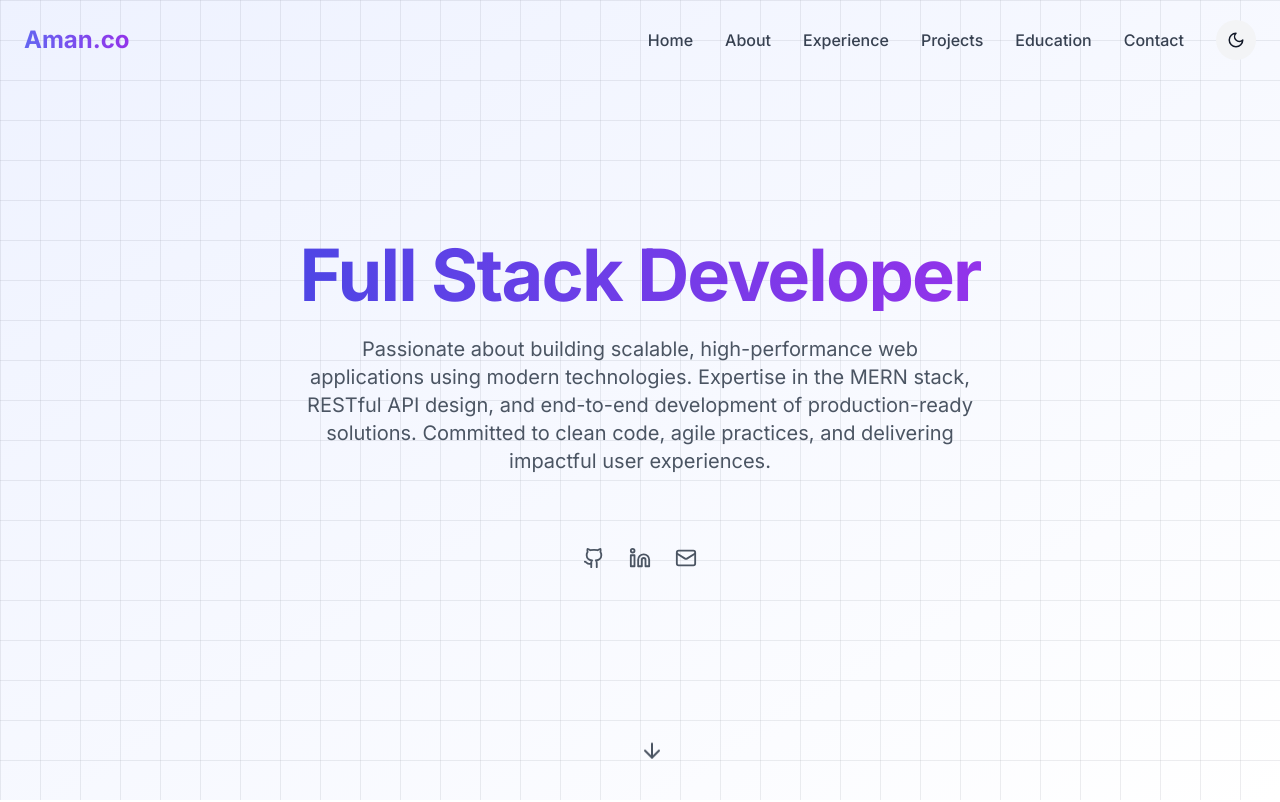
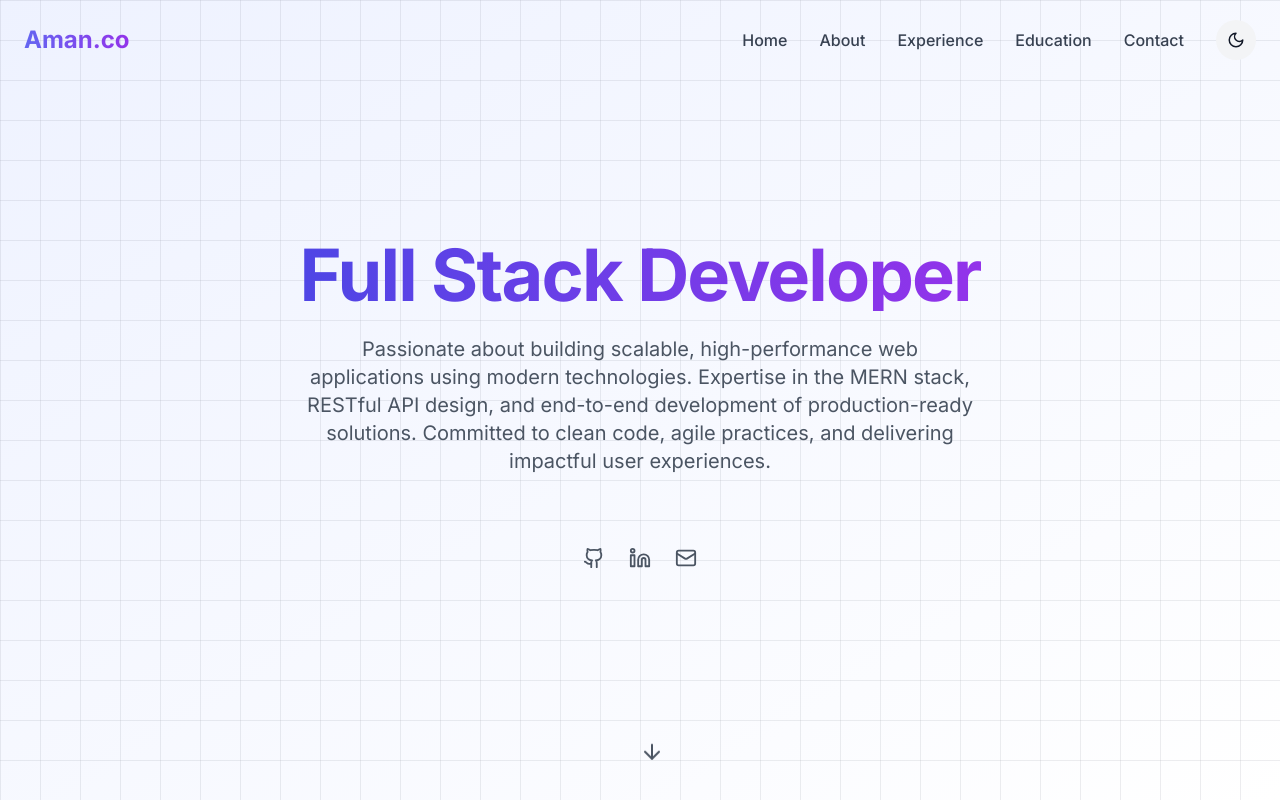
Before and after one commit to amankumar89/aman.co, a React (Vite) app in the folder frontend/: page / in a window 1280 px wide. Shown: the top 802 px of the page. Built offline with nearby package versions, Linux system fonts and the light colour scheme.

Commit message:
commented project section

```diff
--- a/frontend/src/components/layout/Header.tsx
+++ b/frontend/src/components/layout/Header.tsx
@@ -8,7 +8,7 @@ const navItems: NavItem[] = [
   { label: "Home", href: "#home" },
   { label: "About", href: "#about" },
   { label: "Experience", href: "#experience" },
-  { label: "Projects", href: "#projects" },
+  // { label: "Projects", href: "#projects" },
   { label: "Education", href: "#education" },
   { label: "Contact", href: "#contact" },
   // { label: "Admin Login", href: "/login" },
--- a/frontend/src/pages/HomePage.tsx
+++ b/frontend/src/pages/HomePage.tsx
@@ -5,7 +5,7 @@ import ContactSection from "../components/sections/ContactSection";
 import EducationSection from "../components/sections/EducationSection";
 import ExperienceSection from "../components/sections/ExperienceSection";
 import HeroSection from "../components/sections/HeroSection";
-import ProjectsSection from "../components/sections/ProjectsSection";
+// import ProjectsSection from "../components/sections/ProjectsSection";
 
 const HomePage = () => {
   return (
@@ -14,7 +14,7 @@ const HomePage = () => {
       <HeroSection />
       <AboutSection />
       <ExperienceSection />
-      <ProjectsSection />
+      {/* <ProjectsSection /> */}
       <EducationSection />
       <ContactSection />
       <Footer />
```
